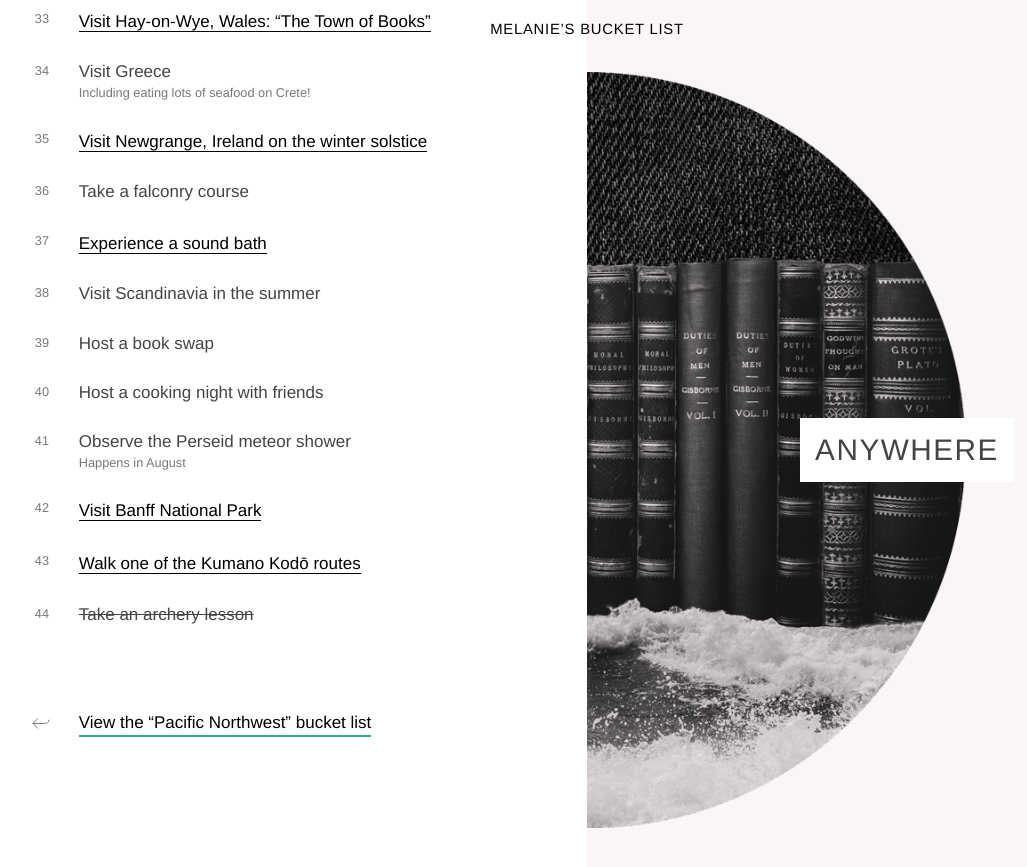
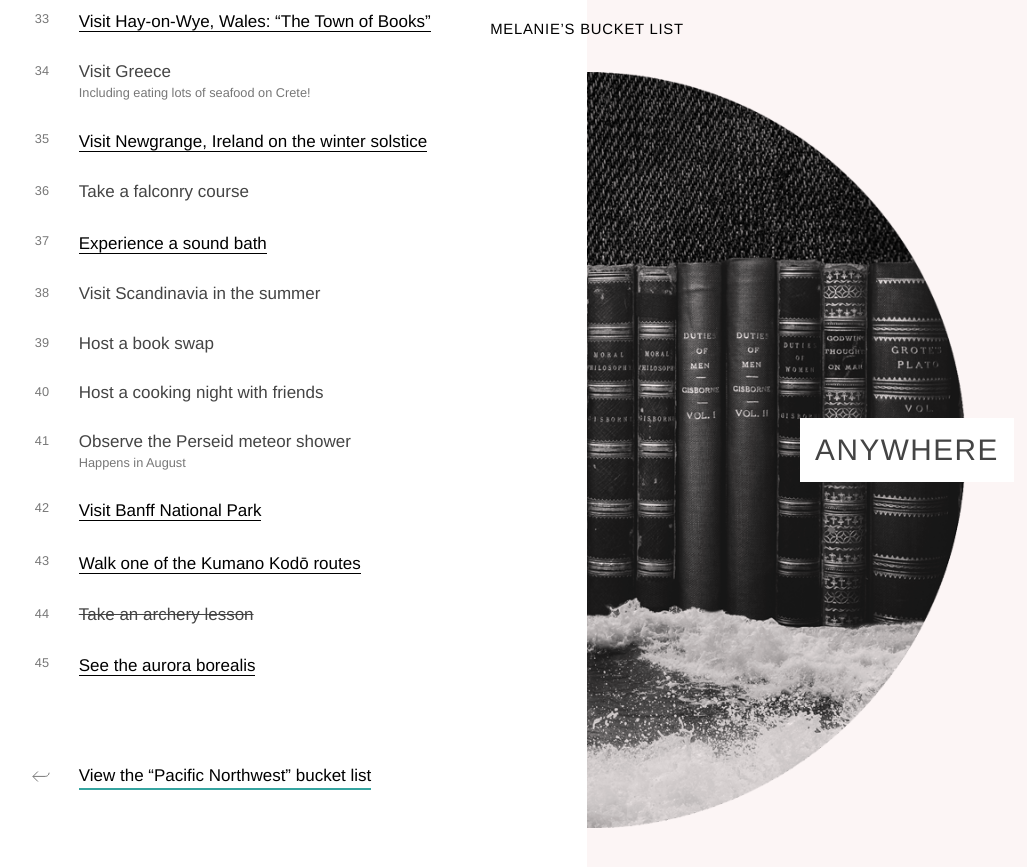
Before and after one commit to melanierichards/bucketlist, a Jekyll site: the page built from anywhere.md, in a window 1280 px wide and 900 px high, scrolled down 1792 px. Shown: the top 867 px of the window, without its empty margins (53-1080 px from the left). Built offline with Jekyll 4.4.1, drawn with Linux system fonts in a browser that asks for light colours; some web fonts are replaced.

Commit message:
Add aurora borealis

```diff
--- a/_data/anywhere.json
+++ b/_data/anywhere.json
@@ -148,4 +148,8 @@
 {
     "text": "Take an archery lesson",
     "completed": true
+},
+{
+    "text": "See the aurora borealis",
+    "url": "https://www.wellandgood.com/good-travel/best-place-to-see-northern-lights/"
 }]
```
